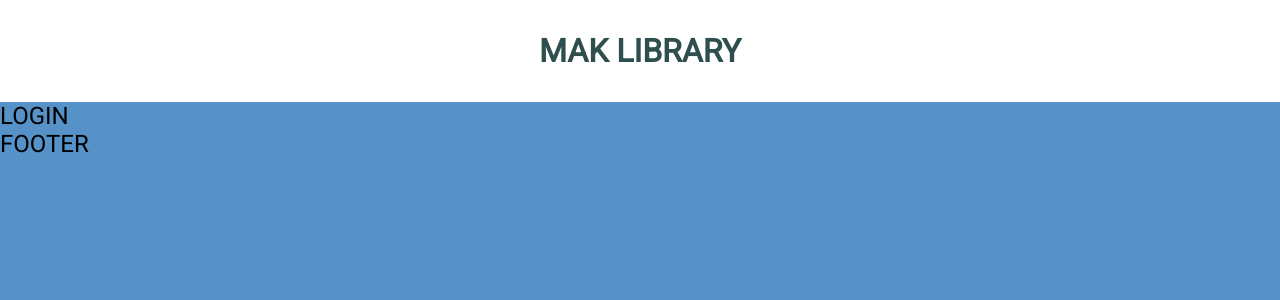
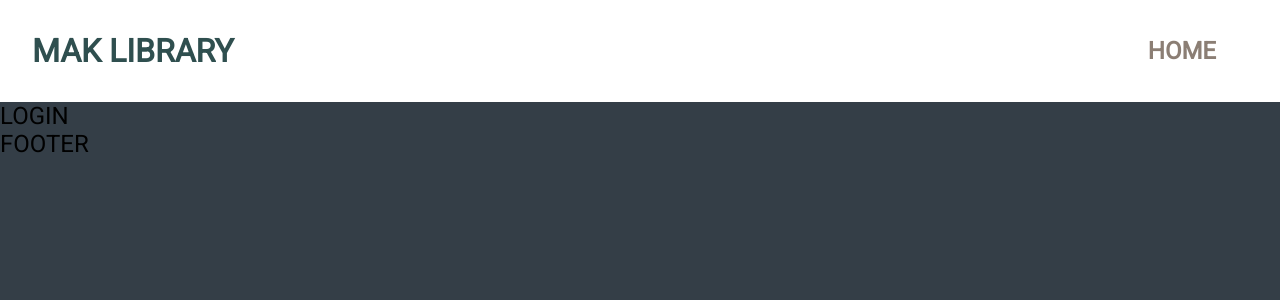
Before and after one commit to AkifKA/Library, a React (Create React App) app: page /login in a window 1280 px wide. Shown: the top 300 px of the page. Built offline with nearby package versions, Linux system fonts and the light colour scheme; a web font is replaced by a local one.

Commit message:
11.2. Updated Navbar.jsx and Navbar.style.jsx

```diff
--- a/src/components/navbar/Navbar.jsx
+++ b/src/components/navbar/Navbar.jsx
@@ -1,10 +1,13 @@
 import React from "react";
-import { Logo, Nav } from "./Navbar.style";
+import { Logo, Menu, MenuLink, Nav } from "./Navbar.style";
 
 const Navbar = () => {
   return (
-    <Nav>
+    <Nav justify="space-between">
       <Logo to="/">MAK LIBRARY</Logo>
+      <Menu>
+        <MenuLink to="home">Home</MenuLink>
+      </Menu>
     </Nav>
   );
 };
--- a/src/components/navbar/Navbar.style.jsx
+++ b/src/components/navbar/Navbar.style.jsx
@@ -14,3 +14,18 @@ export const Logo = styled(NavLink)`
   font-weight: 800;
   font-size: 2rem;
 `;
+
+export const Menu = styled(Flex)`
+  font-weight: bold;
+`;
+export const MenuLink = styled(NavLink)`
+  text-align: center;
+  padding: 1rem 2rem;
+  cursor: pointer;
+  text-decoration: none;
+  color: ${({ theme }) => theme.colors.linkColor};
+  transition: all 0.3s ease-in;
+  :hover {
+    color: ${({ theme }) => theme.colors.linkHoverColor};
+  }
+`;
--- a/src/styles/theme.js
+++ b/src/styles/theme.js
@@ -2,7 +2,7 @@
 export const theme = {
   colors: {
     navbarBgColor: "white",
-    mainColor: "#5691c8",
+    mainColor: "#343E47",
     logoColor: "darkslategray",
     linkColor: "#8B7E74",
     linkHoverColor: "rgb(5,5,5)",
```
